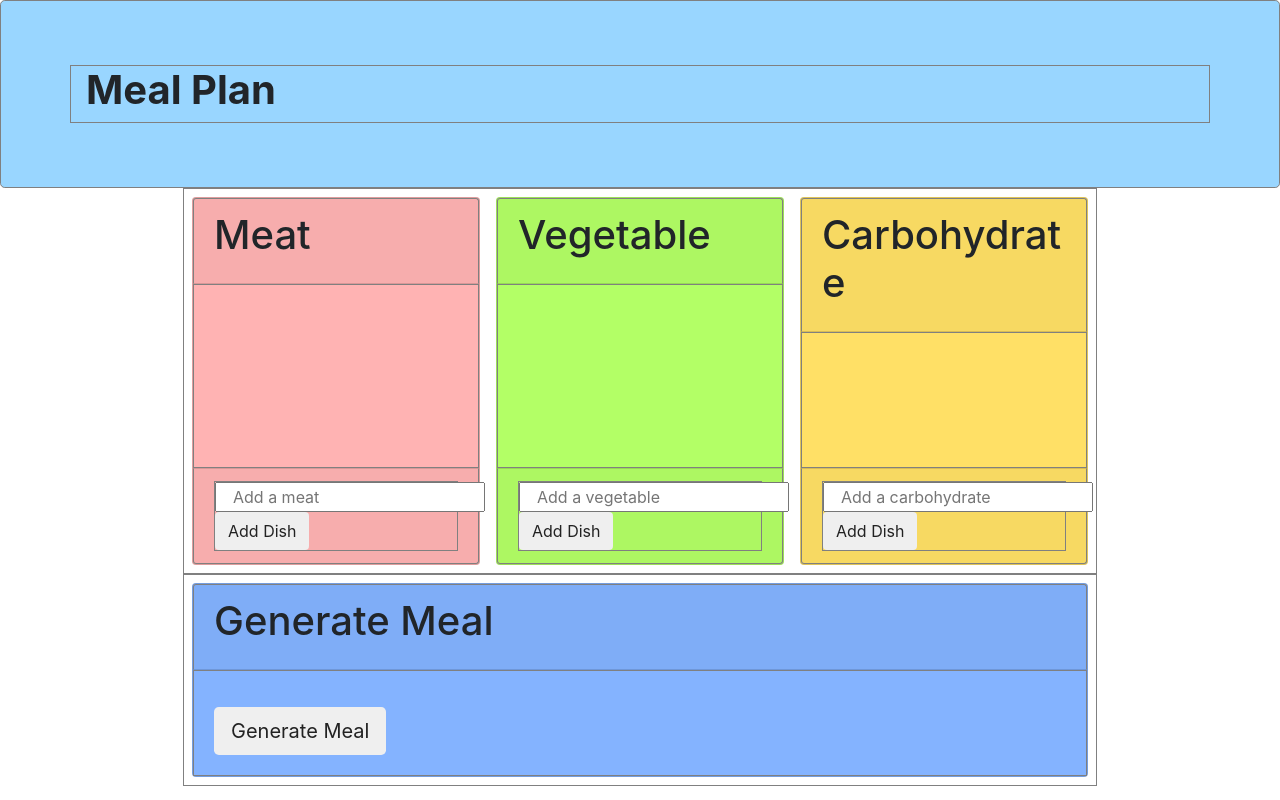
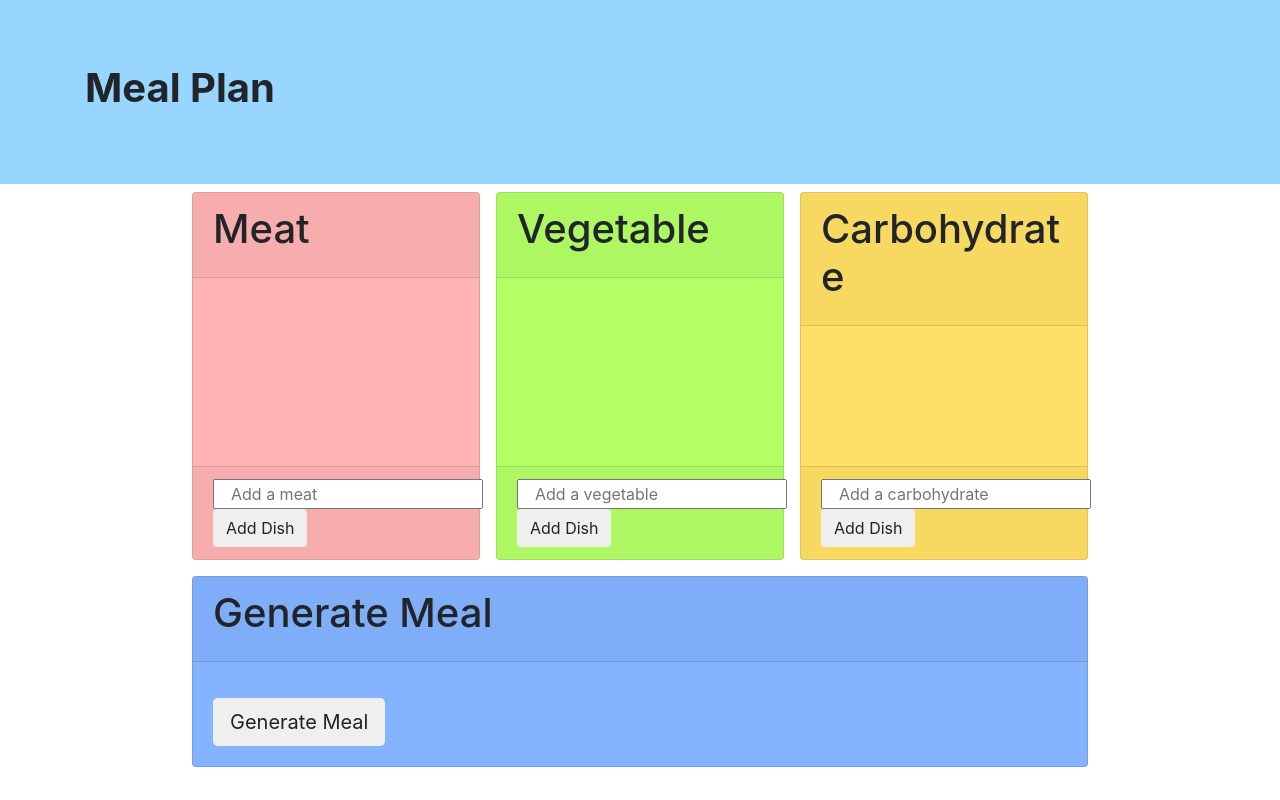
Before and after one commit to ChaunteVanDeBurgh/mealplan, a website: page index.html in a window 1280 px wide. Drawn offline with nearby package versions, Linux system fonts and the light colour scheme.

Commit message:
remove testing div borders

```diff
--- a/index.html
+++ b/index.html
@@ -17,7 +17,7 @@
     <title>Meal Plan</title>
   </head>
   <body>
-    <div class="jumbotron" id="header">
+    <div class="jumbotron jumbotron-fluid" id="header">
       <div class="container">
         <h1>Meal Plan</h1>
       </div>
--- a/src/css/style.css
+++ b/src/css/style.css
@@ -66,7 +66,3 @@ li {
 		width: 100%;
 	}
 }
-
-div {
-	border: 1px solid grey;
-}
```
